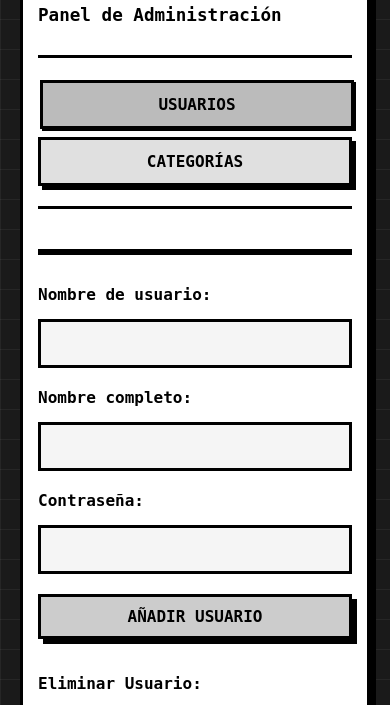
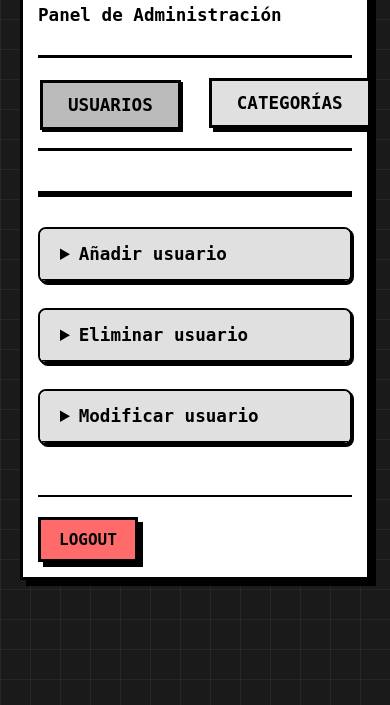
Before and after one commit to varo6/labsoft-nodejs, a website: page frontend/admin.html in a window 390 px wide. Shown: the part 101-806 px from the top of the page. Drawn offline with nearby package versions, Linux system fonts and the light colour scheme; some packages are replaced by stand-ins of ours; no server answers.

Commit message:
feat: desplegables para la sección de admin

```diff
--- a/frontend/admin.css
+++ b/frontend/admin.css
@@ -136,25 +136,30 @@
     background-color: #ff4747;
 }
 
-/* Media queries específicas del admin */
-@media (max-width: 768px) {
-    .tab-navigation {
-        flex-direction: column;
-        gap: 10px;
-    }
-
-    .tab-button {
-        width: 100%;
-        font-size: 1em;
-    }
-
-    .item-list li {
-        flex-direction: column;
-        align-items: flex-start;
-    }
-
-    .item-actions {
-        width: 100%;
-        justify-content: flex-start;
-    }
+/* Estilos para los desplegables */
+.admin-accordion {
+    margin-bottom: 25px;
+    border: 2px solid #000;
+    border-radius: 8px;
+    background: #f3f3f3;
+    box-shadow: 2px 2px 0px #000000;
+    overflow: hidden;
 }
+.admin-accordion summary {
+    font-weight: bold;
+    font-size: 1.1em;
+    padding: 15px 20px;
+    cursor: pointer;
+    background: #e0e0e0;
+    border-bottom: 2px solid #000;
+    outline: none;
+    user-select: none;
+    transition: background 0.2s;
+}
+.admin-accordion[open] summary {
+    background: #bbbbbb;
+}
+.admin-accordion form {
+    padding: 20px;
+    background: #f9f9f9;
+}
--- a/frontend/admin.html
+++ b/frontend/admin.html
@@ -33,7 +33,9 @@
                 </ul>
             </div>
 
-            <!-- Formulario para añadir usuario -->
+            <!-- Desplegable: Añadir usuario -->
+            <details class="admin-accordion">
+                <summary>Añadir usuario</summary>
                 <form class="form-section" ng-submit="addUser()" novalidate>
                     <div class="form-fields-row">
                         <label for="username">Nombre de usuario:</label>
@@ -51,8 +53,11 @@
                         <button type="submit">Añadir Usuario</button>
                     </div>
                 </form>
+            </details>
 
-            <!-- Formulario para eliminar usuario -->
+            <!-- Desplegable: Eliminar usuario -->
+            <details class="admin-accordion">
+                <summary>Eliminar usuario</summary>
                 <form class="form-section" ng-submit="deleteUser(selectedUser.id)" novalidate>
                     <div class="form-fields-row">
                         <label for="deleteUser">Eliminar Usuario:</label>
@@ -62,8 +67,11 @@
                         <button type="submit" class="delete-button">Eliminar</button>
                     </div>
                 </form>
+            </details>
 
-            <!-- Formulario para modificar usuario -->
+            <!-- Desplegable: Modificar usuario -->
+            <details class="admin-accordion">
+                <summary>Modificar usuario</summary>
                 <form class="form-section" ng-submit="editUser(selectedUser)" novalidate>
                     <div class="form-fields-row">
                         <label for="editUser">Modificar Usuario:</label>
@@ -87,6 +95,7 @@
                         <button type="submit">Modificar</button>
                     </div>
                 </form>
+            </details>
         </div>
 
         <!-- Sección de Categorías -->
```
Lines whose indentation alone changed are shown as unchanged.
